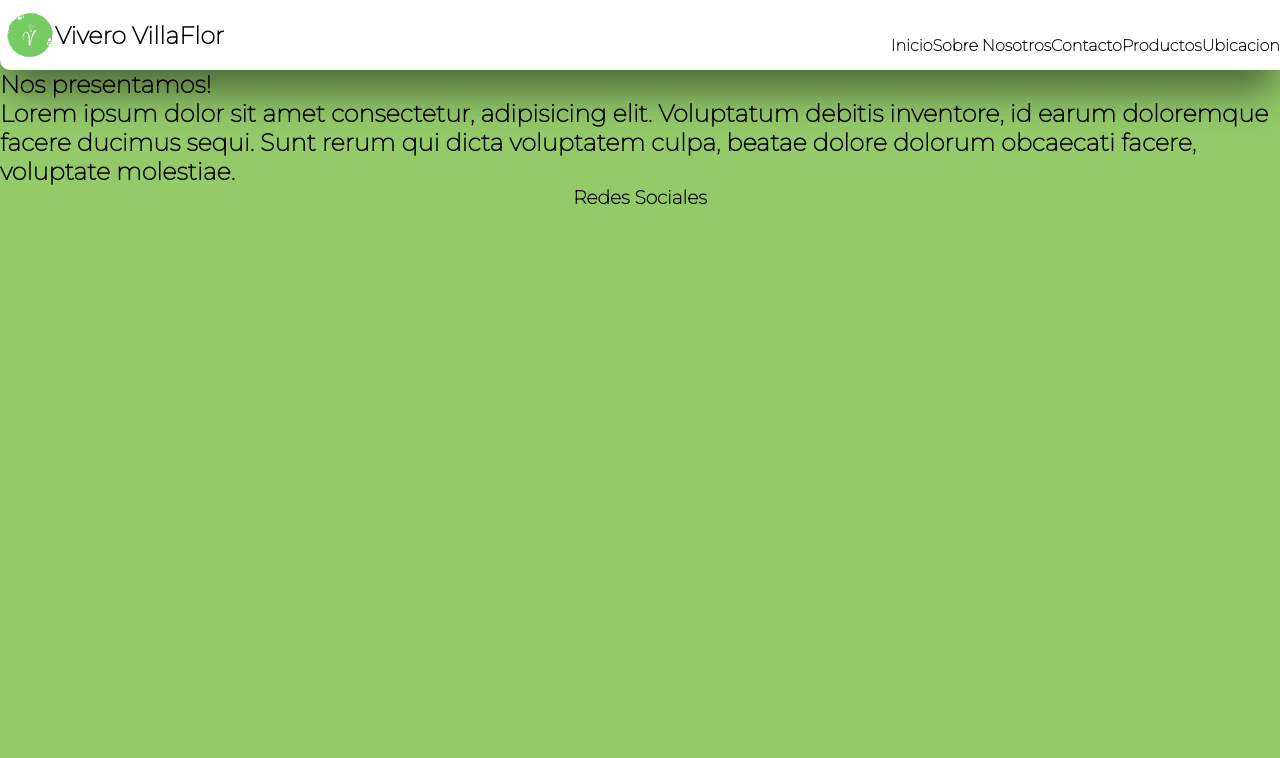
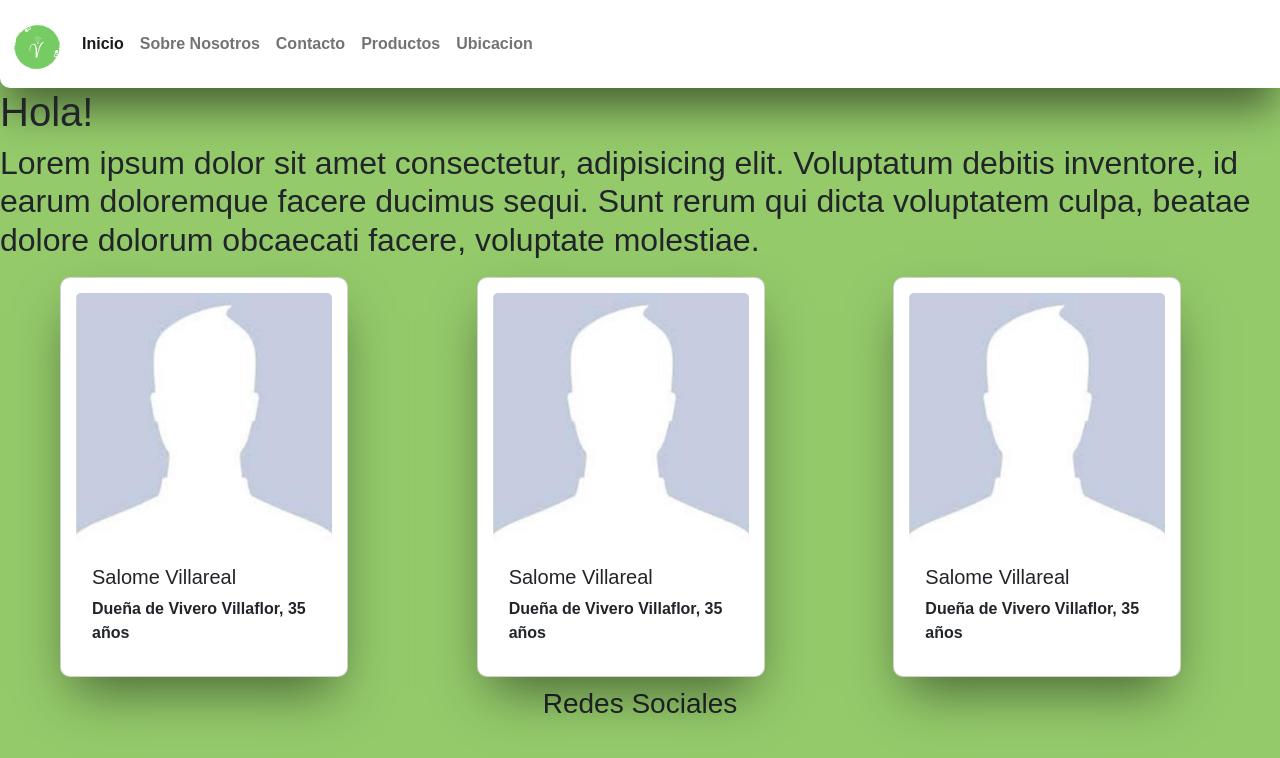
Before and after one commit to LlorcaEzequiel/Vivero-Villaflor-Ezequiel-Llorca, a plain HTML site: page pages/nosotros.html in a window 1280 px wide. Drawn offline with nearby package versions, Linux system fonts and the light colour scheme.

Commit message:
agregue bootstrap pagina 2

```diff
--- a/estilos/style.css
+++ b/estilos/style.css
@@ -21,6 +21,8 @@ header {
     width: 100%;
     align-items: flex-end;
 }
+
+
 
 .cardsindex {
     display: flex;
@@ -121,6 +123,7 @@ header div nav a {
     column-gap: 30px;
     row-gap: 30px;
     padding: 10px 0px 10px 60px;
+    align-items: center;
 }
 
 .tarjetas__imagenes--tamaño {
--- a/pages/nosotros.html
+++ b/pages/nosotros.html
@@ -1,39 +1,53 @@
 <!DOCTYPE html>
 <html lang="en">
-  <head>
-    <meta charset="UTF-8" />
-    <meta http-equiv="X-UA-Compatible" content="IE=edge" />
-    <meta name="viewport" content="width=device-width, initial-scale=1.0" />
-    <title>Sobre Nosotros</title>
-    <link rel="stylesheet" href="../estilos/style.css" />
-    <link rel="preconnect" href="https://fonts.googleapis.com" />
-    <link rel="preconnect" href="https://fonts.gstatic.com" crossorigin />
-    <link
-      href="https://fonts.googleapis.com/css2?family=Montserrat:wght@100&display=swap"
-      rel="stylesheet"
-    />
-    <link rel="icon" type="image/png" href="../images/logo.png" />
-  </head>
+<head>
+  <meta charset="UTF-8">
+  <meta http-equiv="X-UA-Compatible" content="IE=edge">
+  <meta name="viewport" content="width=device-width, initial-scale=1.0">
+  <title>Sobre Nosotros</title>
+  <link rel="icon" type="image/png" href="../images/logo.png" />
+  <link href="https://cdn.jsdelivr.net/npm/bootstrap@5.2.0-beta1/dist/css/bootstrap.min.css" rel="stylesheet" integrity="sha384-0evHe/X+R7YkIZDRvuzKMRqM+OrBnVFBL6DOitfPri4tjfHxaWutUpFmBp4vmVor" crossorigin="anonymous">
+<script src="https://cdn.jsdelivr.net/npm/bootstrap@5.2.0-beta1/dist/js/bootstrap.bundle.min.js" integrity="sha384-pprn3073KE6tl6bjs2QrFaJGz5/SUsLqktiwsUTF55Jfv3qYSDhgCecCxMW52nD2" crossorigin="anonymous"></script>
+<link rel="stylesheet" href="../estilos/style.css">
+</head>
   <body class="cuerpo">
-    <header class="header">
-      <div class="logoynombre">
-        <img src="../images/logo.png" alt="logo emprendimiento" width="50px" />
-        <h2>Vivero VillaFlor</h2>
+    <header  class="col-sm-12 container-fluid">
+      <div class="text-center">
+        <img src="../images/logo.png" class="rounded my-3" alt="logoindex" width="50px">
       </div>
-      <div>
-        <nav class="navbar">
-          <a href="../index.html" class="a">Inicio</a>
-          <a href="./nosotros.html" class="a">Sobre Nosotros</a>
-          <a href="./contacto.html" class="a">Contacto</a>
-          <a href="./productos.html" class="a">Productos</a>
-          <a href="./ubicacion.html" class="a">Ubicacion</a>
-        </nav>
-      </div>
+      <nav class="navbar navbar-expand-lg my-3">
+        <div class="container-fluid">
+          <button class="navbar-toggler" type="button" data-bs-toggle="collapse" data-bs-target="#navbarNav" aria-controls="navbarNav" aria-expanded="false" aria-label="Toggle navigation">
+            <span class="navbar-toggler-icon"></span>
+          </button>
+          <div class="collapse navbar-collapse" id="navbarNav">
+            <ul class="navbar-nav">
+              <li class="nav-item">
+                <a class="nav-link active" aria-current="page" href="../index.html">Inicio</a>
+              </li>
+              <li class="nav-item">
+                <a class="nav-link" href="./pages/nosotros.html">Sobre Nosotros</a>
+              </li>
+              <li class="nav-item">
+                <a class="nav-link" href="./pages/contacto.html">Contacto</a>
+              </li>
+              <li class="nav-item">
+                <a class="nav-link" href="./productos.html">Productos</a>
+              </li>
+              <li class="nav-item">
+                <a class="nav-link" href="./pages/ubicacion.html">Ubicacion</a>
+              </li>
+              <li class="nav-item">
+                <a class="nav-link disabled"></a>
+              </li>
+            </ul>
+          </div>
+        </div>
+      </nav>
     </header>
-
     <main>
       <section class="textosinicio">
-        <h1>Nos presentamos!</h1>
+        <h1>Hola!</h1>
         <h2>
           Lorem ipsum dolor sit amet consectetur, adipisicing elit. Voluptatum
           debitis inventore, id earum doloremque facere ducimus sequi. Sunt
@@ -42,6 +56,29 @@
         </h2>
       </section>
     </main>
+    <main class="contenedor__tarjetas">
+    <div class="card" style="width: 18rem;">
+      <img src="../images/incognito.jpg" class="card-img-top" alt="...">
+      <div class="card-body">
+        <h5 class="card-title">Salome Villareal</h5>
+        <p class="card-text">Dueña de Vivero Villaflor, 35 años</p>
+      </div>
+    </div>
+    <div class="card" style="width: 18rem;">
+      <img src="../images/incognito.jpg" class="card-img-top" alt="...">
+      <div class="card-body">
+        <h5 class="card-title">Salome Villareal</h5>
+        <p class="card-text">Dueña de Vivero Villaflor, 35 años</p>
+      </div>
+    </div>
+    <div class="card" style="width: 18rem;">
+      <img src="../images/incognito.jpg" class="card-img-top" alt="...">
+      <div class="card-body">
+        <h5 class="card-title">Salome Villareal</h5>
+        <p class="card-text">Dueña de Vivero Villaflor, 35 años</p>
+      </div>
+    </div>
+  </main>
     <footer class="piedepagina">
       <h3>Redes Sociales</h3>
     </footer>
```
Also changed, not shown: index.html (+1 -1 lines), images/incognito.jpg (added).
